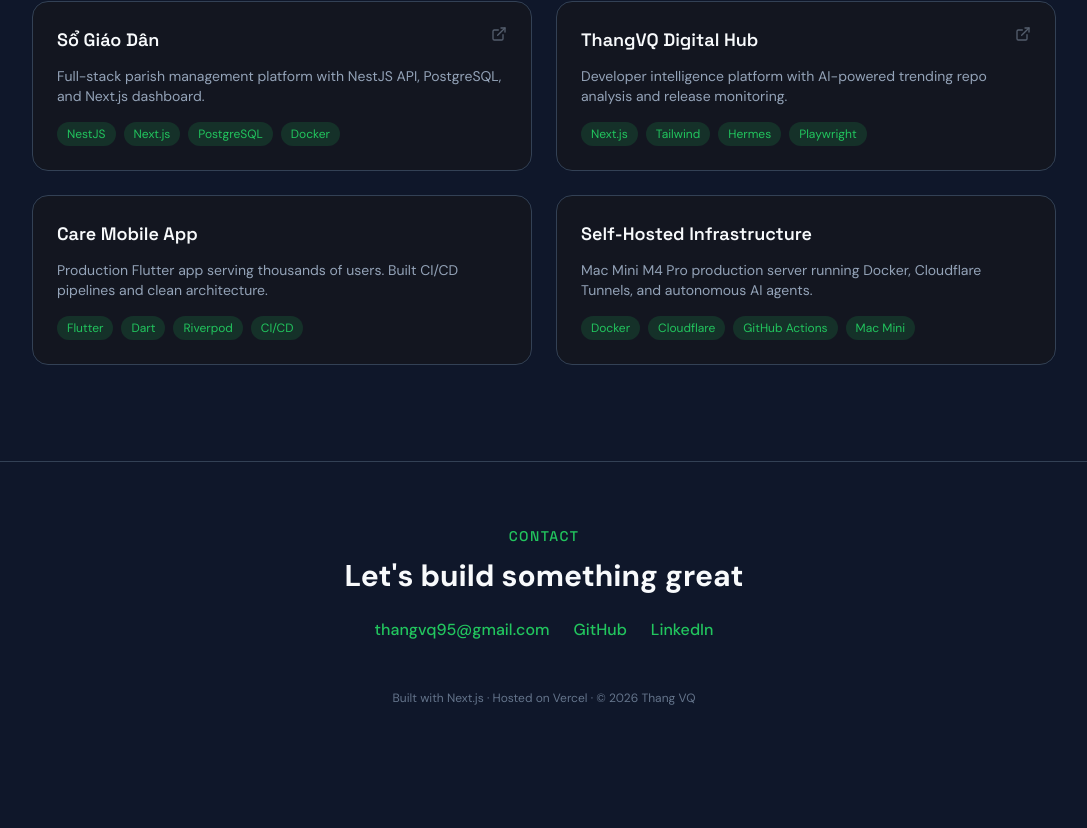
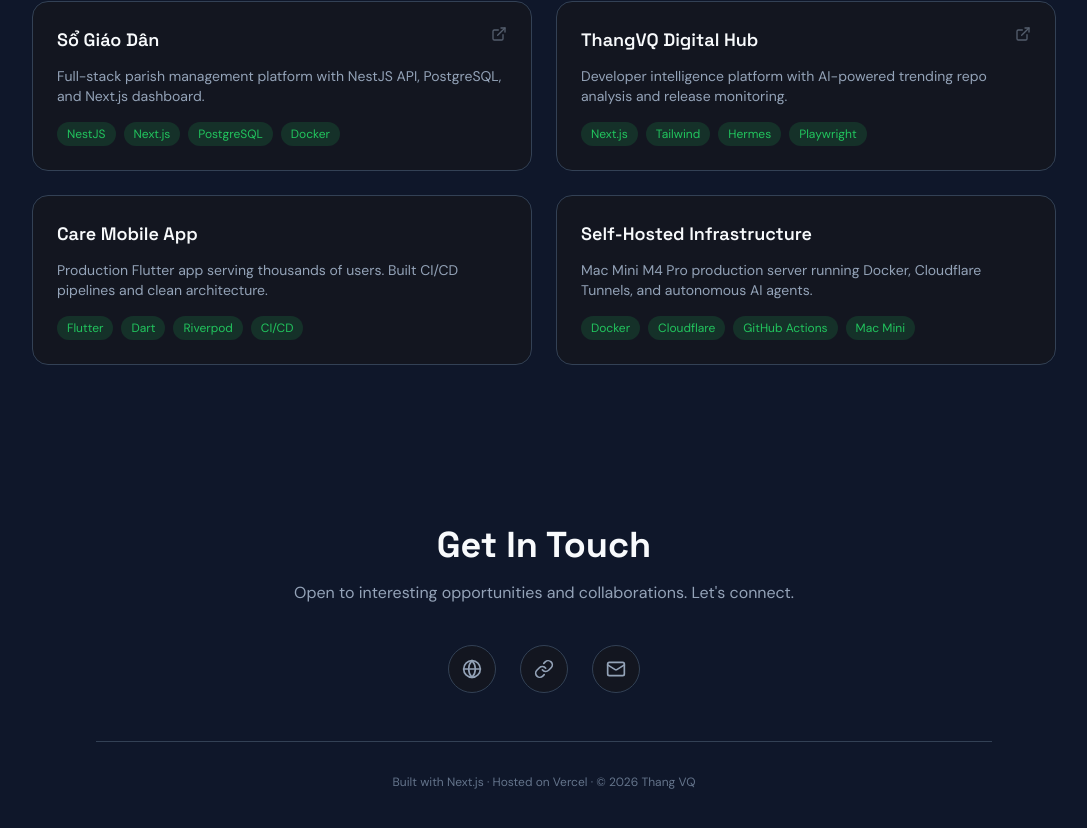
Before and after one commit to thangvq95/thangvq-digital-hub, a Next.js app: page / in a window 1280 px wide. Shown: the part 3503-4331 px from the top of the page, without its empty margins (96-1183 px from the left). Before the commit the page ends 4273 px from the top, so only its background shows below. Built offline with nearby package versions, Linux system fonts and the light colour scheme.

Commit message:
feat(portfolio): implement ContactFooter with social links + expand E2E to 6 tests

```diff
--- a/components/portfolio/ContactFooter.tsx
+++ b/components/portfolio/ContactFooter.tsx
@@ -1,61 +1,49 @@
+import { GITHUB_URL, LINKEDIN_URL } from "@/lib/constants";
+import { Globe, Link, Mail } from "lucide-react";
+
+const socialLinks = [
+  { id: "footer-github-link", href: GITHUB_URL, label: "GitHub", icon: Globe },
+  { id: "footer-linkedin-link", href: LINKEDIN_URL, label: "LinkedIn", icon: Link },
+  { id: "footer-email-link", href: "mailto:thangvq95@gmail.com", label: "Email", icon: Mail },
+];
+
 const ContactFooter: React.FC = () => {
   return (
-    <footer
-      id="contact"
-      className="border-t"
-      style={{ borderColor: "var(--border)" }}
-    >
-      <div className="max-w-5xl mx-auto px-4 sm:px-6 lg:px-8 py-16 text-center">
+    <footer id="contact-footer" className="py-16 px-4">
+      <div className="max-w-4xl mx-auto text-center">
         <h2
-          className="text-sm font-medium tracking-widest uppercase mb-3"
-          style={{ color: "var(--accent)" }}
+          className="text-3xl sm:text-4xl font-bold mb-4"
+          style={{ color: "var(--text-primary)" }}
         >
-          Contact
+          Get In Touch
         </h2>
         <p
-          className="text-3xl font-bold mb-6"
-          style={{ color: "var(--text-primary)" }}
+          className="max-w-lg mx-auto mb-10 text-base"
+          style={{ color: "var(--text-secondary)" }}
         >
-          Let&apos;s build something great
+          Open to interesting opportunities and collaborations. Let&apos;s connect.
         </p>
-
-        <div className="flex flex-wrap justify-center gap-6 mb-12">
-          <a
-            id="contact-email"
-            href="mailto:thangvq95@gmail.com"
-            className="font-medium transition-colors hover:underline"
-            style={{ color: "var(--accent)" }}
-          >
-            thangvq95@gmail.com
-          </a>
-          <a
-            id="contact-github"
-            href="https://github.com/thangvq95"
-            target="_blank"
-            rel="noopener noreferrer"
-            className="font-medium transition-colors hover:underline"
-            style={{ color: "var(--accent)" }}
-          >
-            GitHub
-          </a>
-          <a
-            id="contact-linkedin"
-            href="https://linkedin.com/in/thangvq95"
-            target="_blank"
-            rel="noopener noreferrer"
-            className="font-medium transition-colors hover:underline"
-            style={{ color: "var(--accent)" }}
-          >
-            LinkedIn
-          </a>
+        <div className="flex justify-center gap-6 mb-12">
+          {socialLinks.map((link) => (
+            <a
+              key={link.id}
+              id={link.id}
+              href={link.href}
+              target="_blank"
+              rel="noopener noreferrer"
+              className="w-12 h-12 rounded-full glass flex items-center justify-center transition-all duration-200 hover:-translate-y-1 cursor-pointer"
+              style={{ border: "1px solid var(--border)" }}
+              aria-label={link.label}
+            >
+              <link.icon size={20} style={{ color: "var(--text-secondary)" }} />
+            </a>
+          ))}
         </div>
-
-        <p
-          className="text-xs"
-          style={{ color: "var(--text-muted)" }}
-        >
-          Built with Next.js · Hosted on Vercel · &copy; {new Date().getFullYear()} Thang VQ
-        </p>
+        <div className="pt-8" style={{ borderTop: "1px solid var(--border)" }}>
+          <p className="text-xs" style={{ color: "var(--text-muted)" }}>
+            Built with Next.js &middot; Hosted on Vercel &middot; &copy; {new Date().getFullYear()} Thang VQ
+          </p>
+        </div>
       </div>
     </footer>
   );
```
Also changed, not shown: 1 other file (tests, documents, lock files or other folders).
